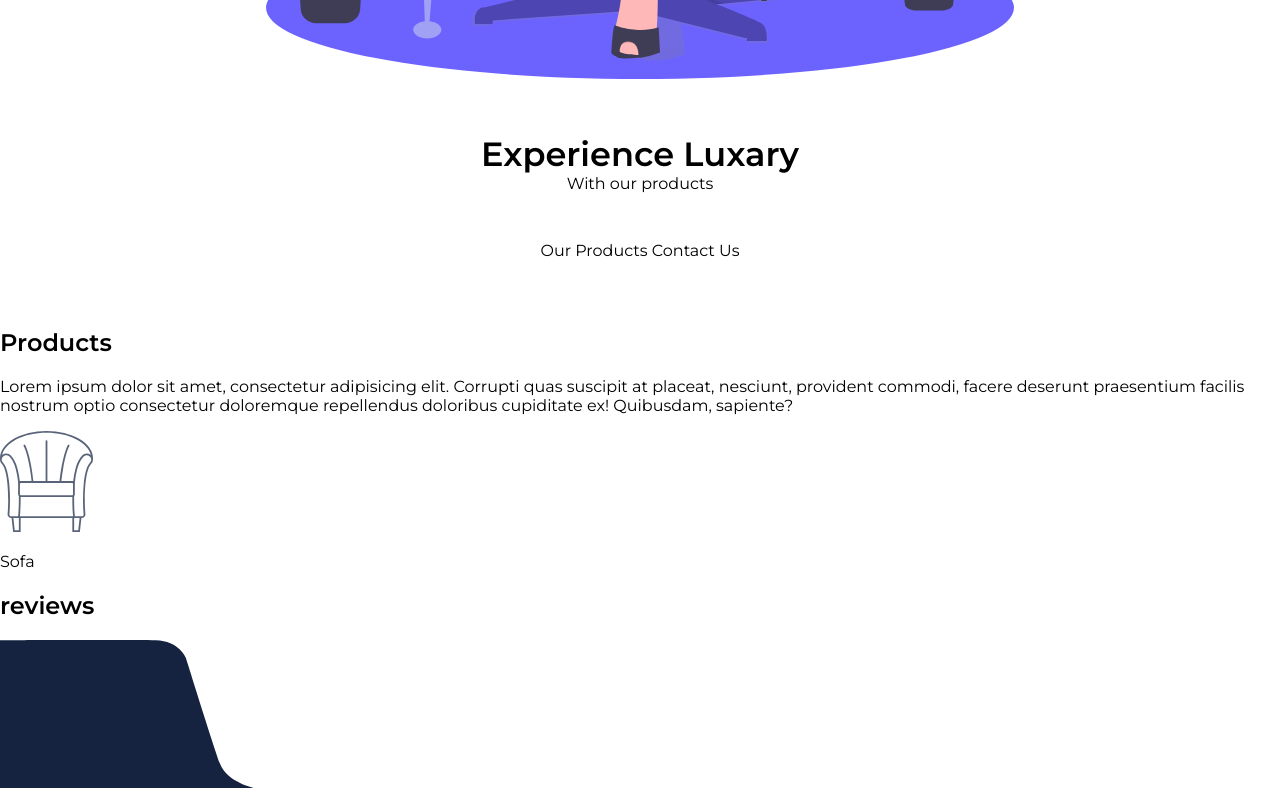
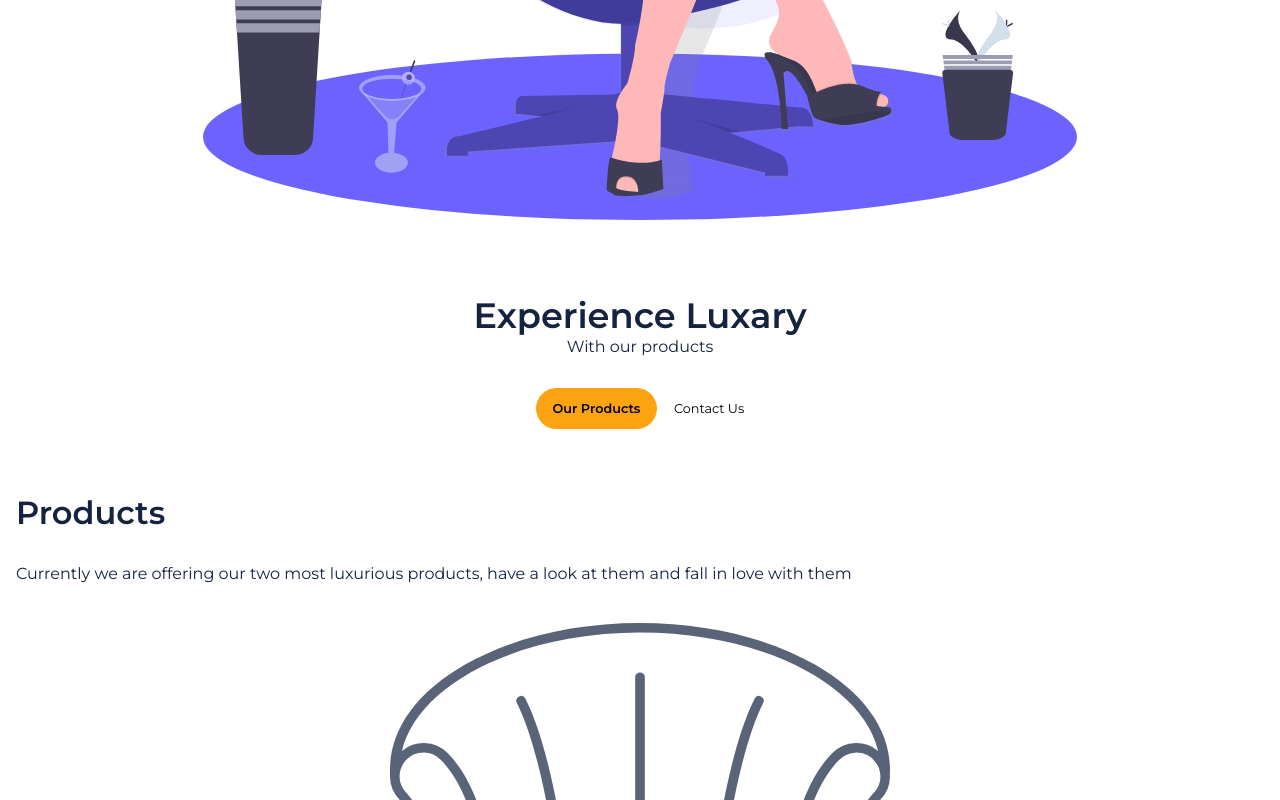
Before and after one commit to koushiknsk/foreveraccentlove, a plain HTML site: page index.html in a window 1280 px wide. Shown: the part 760-1560 px from the top of the page. Drawn offline with Linux system fonts and the light colour scheme.

Commit message:
products-section css

```diff
--- a/css/main.scss
+++ b/css/main.scss
@@ -1,4 +1,6 @@
 @import url("https://fonts.googleapis.com/css2?family=Montserrat:wght@200;400;600&family=Nunito:ital,wght@0,400;0,600;1,200&display=swap");
+
+//padding : top right bottom left
 
 :root {
   --primary-color: #152340;
@@ -23,7 +25,7 @@ body {
     text-decoration: none;
     font-weight: 600;
     color: black;
-    font-size: 0.9em;
+    font-size: 01em;
   }
 
   nav {
@@ -40,31 +42,88 @@ body {
   }
 }
 
-.hero {
+.hero-section {
   text-align: center;
-  padding: 3em 1em;
+  padding: 4em 1em;
+
+  .hero-img {
+    width: 70%;
+  }
 
   h1 {
     padding: 0;
-    font-size: 2.1em;
-    margin-top: 1.5em;
+    font-size: 2.2em;
+    margin-top: 2em;
     margin-bottom: 0em;
+    font-weight: 600;
+    color: var(--primary-color);
   }
 
   p {
     margin: 0;
-  }
-
-  .hero-img {
-    width: 60%;
+    color: var(--primary-color);
   }
 
   .hero-buttons {
     padding: 0%;
-    margin-top: 3em;
+    margin-top: 2em;
+
     a {
       text-decoration: none;
       color: black;
     }
+
+    .our-product-btn {
+      background: var(--secondary-color);
+      //border-color: var(--secondary-color);
+      color: black;
+      text-decoration: none;
+      padding: 1em 1.3em;
+      font-size: 0.8em;
+      border-radius: 5em;
+      font-weight: 600;
+      //font-weight: 600;
+      display: inline-block;
+    }
+
+    .contact-us-btn {
+      //margin-top: 0.5em;
+      //display: none;
+      padding-left: 1em;
+      font-size: 0.8em;
+    }
   }
 }
+
+.products-section {
+  //text-align: center;
+  padding: 0em 1em 3em;
+
+  h1 {
+    margin: 0;
+    font-size: 2em;
+    font-weight: 600;
+    color: var(--primary-color);
+  }
+
+  p.subhead {
+    margin-top: 2em;
+    margin-bottom: 0;
+    color: var(--primary-color);
+  }
+
+  .right-col {
+    margin-top: 2.5em;
+    text-align: center;
+    img {
+      width: 40%;
+    }
+    p {
+      margin-top: 0em;
+      margin-bottom: 0;
+      font-size: 2em;
+      opacity: 0.8;
+      color: var(--primary-color);
+    }
+  }
+}
--- a/index.html
+++ b/index.html
@@ -33,7 +33,7 @@
         </nav>
       </div>
     </div>
-    <section class="hero">
+    <section class="hero-section">
       <div class="container">
         <img class="hero-img" src="images/hero.svg" alt="Illustration" />
         <div class="left-col">
@@ -41,8 +41,8 @@
           <p class="subhead">With our products</p>
 
           <div class="hero-buttons">
-            <a href="#" class="primary-cta">Our Products</a>
-            <a href="#" class="contact-us-cta">Contact Us</a>
+            <a href="#" class="our-product-btn">Our Products</a>
+            <a href="#" class="contact-us-btn">Contact Us</a>
           </div>
         </div>
       </div>
@@ -50,12 +50,10 @@
     <section class="products-section">
       <div class="container">
         <div class="left-col">
-          <h2 class="heading">Products</h2>
+          <h1 class="heading">Products</h1>
           <p class="subhead">
-            Lorem ipsum dolor sit amet, consectetur adipisicing elit. Corrupti
-            quas suscipit at placeat, nesciunt, provident commodi, facere
-            deserunt praesentium facilis nostrum optio consectetur doloremque
-            repellendus doloribus cupiditate ex! Quibusdam, sapiente?
+            Currently we are offering our two most luxurious products, have a
+            look at them and fall in love with them
           </p>
         </div>
         <div id="products" class="right-col">
```
Also changed, not shown: css/main.css, 1 other file.
